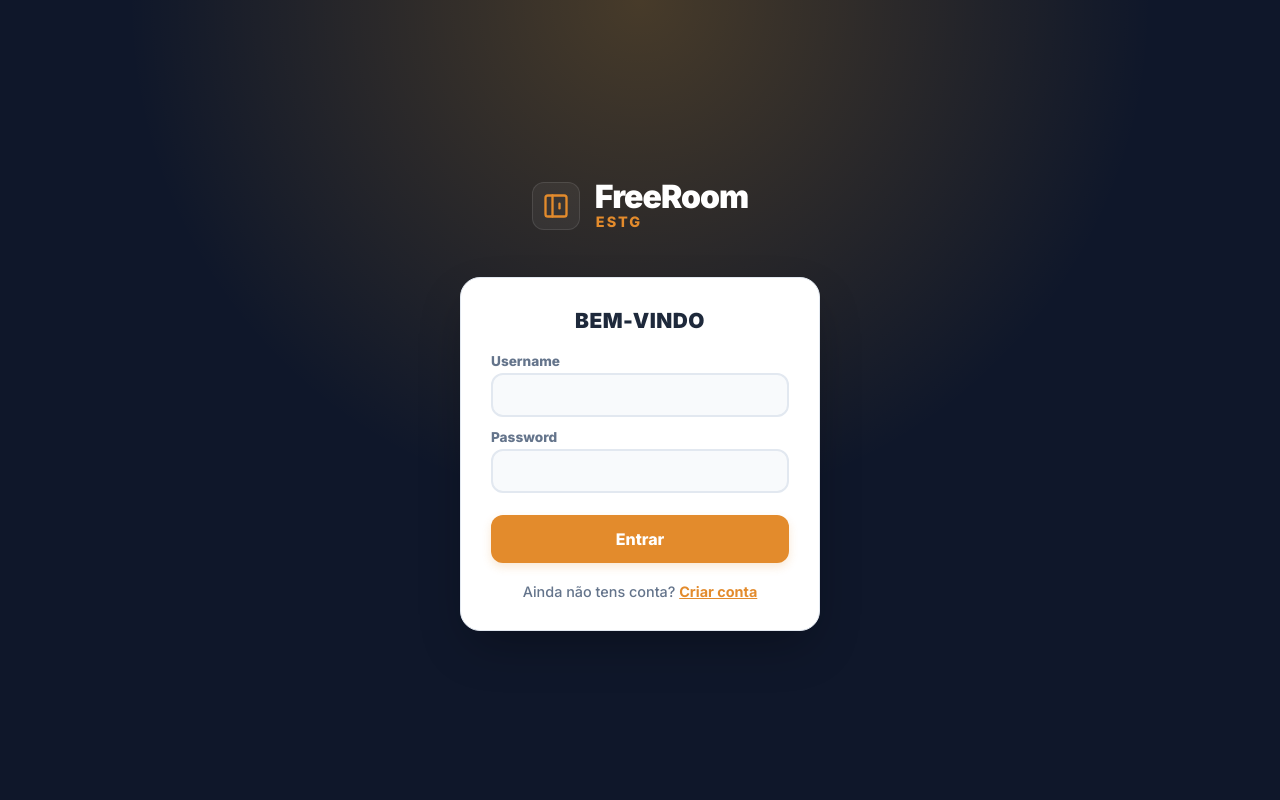
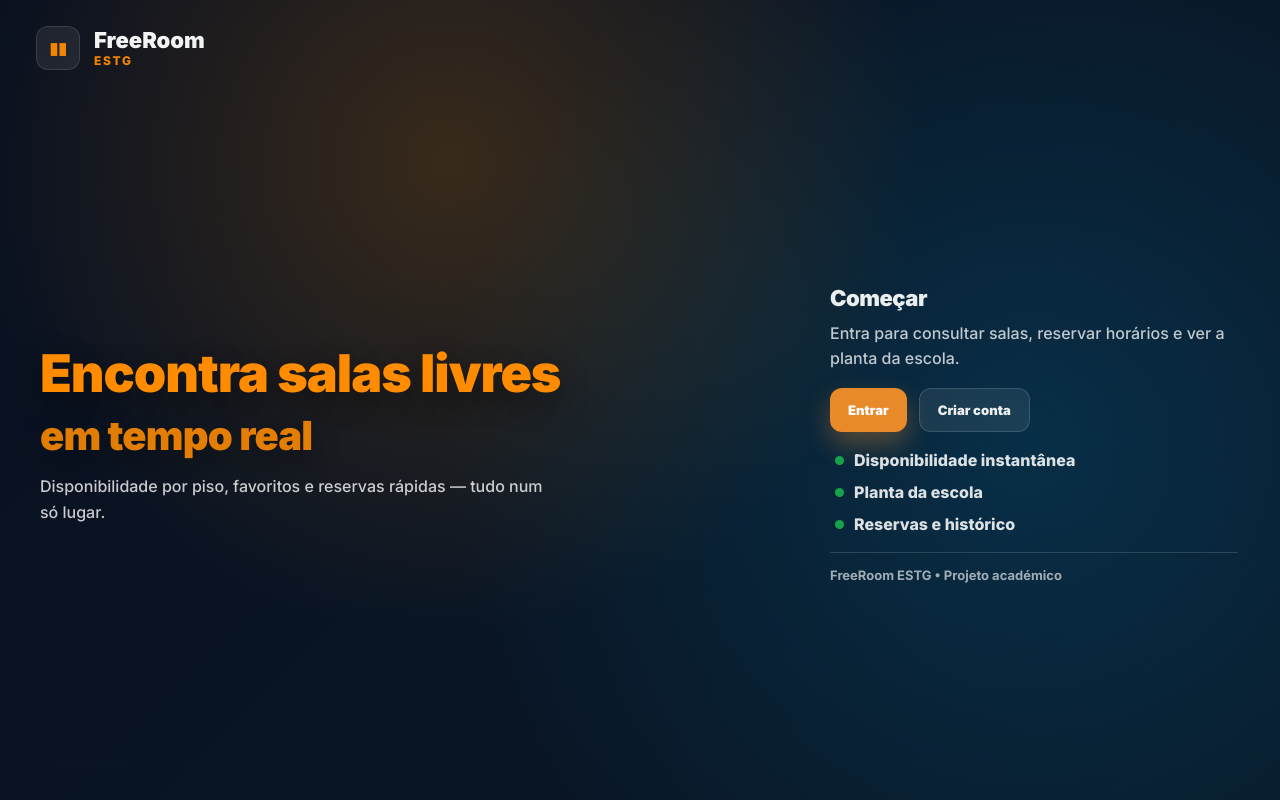
Before and after one commit to pedrogoliv/FreeRoomESTG, a React (Vite) app in the folder frontend/: page / in a window 1280 px wide. Before the commit this address led to /login. Built offline with nearby package versions, Linux system fonts and the light colour scheme; no server answers.

Commit message:
Criação Landing page jsx e css + App.jsx

```diff
--- a/frontend/src/App.jsx
+++ b/frontend/src/App.jsx
@@ -10,6 +10,9 @@ import Mapa from "./pages/Mapa";
 
 // ✅ NOVO: página de histórico
 import HistoricoReservas from "./pages/HistoricoReservas.jsx";
+
+// ✅ NOVO: Landing Page (página inicial antes do login)
+import Landing from "./pages/Landing.jsx";
 
 // ✅ 1. IMPORTAR O PROVIDER
 import { FiltrosProvider } from "./context/FiltrosContext";
@@ -26,18 +29,11 @@ export default function App() {
       <FiltrosProvider>
         <Routes>
           {/* --- ROTAS PÚBLICAS --- */}
+          <Route path="/" element={<Landing />} />
           <Route path="/login" element={<Login />} />
           <Route path="/registar" element={<Registar />} />
 
-          <Route
-            path="/"
-            element={
-              <RotaProtegida>
-                <Dashboard />
-              </RotaProtegida>
-            }
-          />
-
+          {/* --- ROTAS PROTEGIDAS --- */}
           <Route
             path="/dashboard"
             element={
@@ -83,6 +79,7 @@ export default function App() {
               </RotaProtegida>
             }
           />
+
           <Route
             path="/mapa"
             element={
@@ -92,7 +89,15 @@ export default function App() {
             }
           />
 
-          <Route path="*" element={<Navigate to="/login" />} />
+          {/* ✅ se estiver logado e cair numa rota inválida, vai para dashboard; senão, landing */}
+          <Route
+            path="*"
+            element={
+              sessionStorage.getItem("user")
+                ? <Navigate to="/dashboard" replace />
+                : <Navigate to="/" replace />
+            }
+          />
         </Routes>
       </FiltrosProvider>
     </BrowserRouter>
--- /dev/null
+++ b/frontend/src/pages/Landing.css
@@ -0,0 +1,237 @@
+.landing {
+  min-height: 100vh;
+  position: relative;
+  overflow: hidden;
+  color: #fff;
+
+  background: radial-gradient(circle at 35% 20%, rgba(255, 140, 0, 0.22), transparent 45%),
+              radial-gradient(circle at 80% 55%, rgba(0, 180, 255, 0.18), transparent 52%),
+              linear-gradient(135deg, #0b1324, #0a1c2e);
+}
+
+.landing-overlay {
+  position: absolute;
+  inset: 0;
+  background: rgba(0, 0, 0, 0.12);
+  pointer-events: none;
+}
+
+/* Header */
+.landing-header {
+  position: relative;
+  padding: 26px 36px;
+  z-index: 2;
+}
+
+.landing-brand {
+  display: inline-flex;
+  align-items: center;
+  gap: 14px;
+  opacity: 0.95;
+}
+
+.landing-logo {
+  width: 44px;
+  height: 44px;
+  border-radius: 12px;
+  display: grid;
+  place-items: center;
+  font-weight: 900;
+  color: #ff8c00;
+  background: rgba(255,255,255,0.08);
+  border: 1px solid rgba(255,255,255,0.12);
+}
+
+.landing-title {
+  font-weight: 900;
+  font-size: 22px;
+  line-height: 1.1;
+}
+
+.landing-subtitle {
+  font-weight: 800;
+  font-size: 12px;
+  letter-spacing: 0.14em;
+  color: #ff8c00;
+}
+
+/* Layout */
+.landing-main {
+  position: relative;
+  z-index: 2;
+  min-height: calc(100vh - 96px);
+  display: grid;
+  grid-template-columns: 1fr 420px;
+  gap: 26px;
+  padding: 0 36px 28px;
+  align-items: center;
+}
+
+/* ✅ ESQUERDA (igual ao que gostaste) */
+.landing-hero {
+  align-self: center;
+  max-width: 640px;
+  padding: 12px 4px;
+}
+
+.landing-hero h1 {
+  margin: 0;
+  font-size: 52px;
+  font-weight: 950;
+  letter-spacing: -0.02em;
+  color: #ff8c00;
+  text-shadow: 0 10px 30px rgba(0,0,0,0.45);
+}
+
+.landing-hero h2 {
+  margin: 6px 0 14px;
+  font-size: 40px;
+  font-weight: 900;
+  opacity: 0.98;
+  letter-spacing: -0.02em;
+  color: rgba(255, 140, 0, 0.9);
+  text-shadow: 0 10px 30px rgba(0,0,0,0.45);
+}
+
+.landing-hero p {
+  margin: 0;
+  max-width: 520px;
+  line-height: 1.6;
+  font-size: 16px;
+  color: rgba(255,255,255,0.78);
+}
+
+/* ✅ DIREITA CLEAN (sem card) */
+.landing-cta {
+  align-self: center;
+  justify-self: end;
+  width: 420px;
+
+  /* ligeiro destaque sem “caixa” */
+  padding: 10px 6px;
+}
+
+.cta-top h3 {
+  margin: 0 0 10px;
+  font-size: 22px;
+  font-weight: 900;
+  color: rgba(255,255,255,0.92);
+}
+
+.cta-top p {
+  margin: 0 0 18px;
+  line-height: 1.55;
+  color: rgba(255,255,255,0.75);
+}
+
+/* Botões */
+.cta-actions {
+  display: flex;
+  gap: 12px;
+  flex-wrap: wrap;
+  margin-bottom: 18px;
+}
+
+.btn-primary,
+.btn-secondary {
+  text-decoration: none;
+  display: inline-flex;
+  justify-content: center;
+  align-items: center;
+  height: 44px;
+  padding: 0 18px;
+  border-radius: 12px;
+  font-weight: 900;
+  transition: transform 0.12s ease, opacity 0.12s ease;
+}
+
+.btn-primary {
+  background: #e8892a;
+  color: #ffffff;
+  box-shadow: 0 12px 26px rgba(232, 137, 42, 0.35);
+}
+
+.btn-secondary {
+  background: rgba(255,255,255,0.08);
+  color: rgba(255,255,255,0.92);
+  border: 1px solid rgba(255,255,255,0.14);
+}
+
+.btn-primary:hover,
+.btn-secondary:hover {
+  transform: translateY(-1px);
+  opacity: 0.95;
+}
+
+/* Lista */
+.cta-list {
+  list-style: none;
+  padding: 0;
+  margin: 8px 0 0;
+  display: grid;
+  gap: 12px;
+  font-weight: 800;
+}
+
+.cta-list li {
+  display: flex;
+  align-items: center;
+  gap: 10px;
+  color: rgba(255,255,255,0.86);
+}
+
+.dot {
+  width: 9px;
+  height: 9px;
+  border-radius: 999px;
+  background: #16a34a;
+  flex: 0 0 auto;
+}
+
+/* Footer clean */
+.cta-footer {
+  margin-top: 18px;
+  padding-top: 14px;
+  border-top: 1px solid rgba(255,255,255,0.14);
+  font-weight: 700;
+  color: rgba(255,255,255,0.62);
+  font-size: 13px;
+}
+
+/* Responsivo */
+@media (max-width: 980px) {
+  .landing-main {
+    grid-template-columns: 1fr;
+    align-items: start;
+  }
+
+  .landing-cta {
+    width: 100%;
+    justify-self: start;
+    margin-top: 18px;
+  }
+
+  .landing-hero h1 {
+    font-size: 42px;
+  }
+
+  .landing-hero h2 {
+    font-size: 32px;
+  }
+}
+
+@media (max-width: 520px) {
+  .landing-header,
+  .landing-main {
+    padding-left: 18px;
+    padding-right: 18px;
+  }
+
+  .landing-hero h1 {
+    font-size: 36px;
+  }
+
+  .landing-hero h2 {
+    font-size: 28px;
+  }
+}
--- /dev/null
+++ b/frontend/src/pages/Landing.jsx
@@ -0,0 +1,56 @@
+import { Link } from "react-router-dom";
+import "./Landing.css";
+
+export default function Landing() {
+  return (
+    <div className="landing">
+      <div className="landing-overlay" />
+
+      <header className="landing-header">
+        <div className="landing-brand">
+          <div className="landing-logo" aria-hidden="true">▮▮</div>
+          <div>
+            <div className="landing-title">FreeRoom</div>
+            <div className="landing-subtitle">ESTG</div>
+          </div>
+        </div>
+      </header>
+
+      <main className="landing-main">
+        {/* ✅ NÃO MEXER: lado esquerdo */}
+        <section className="landing-hero">
+          <h1>Encontra salas livres</h1>
+          <h2>em tempo real</h2>
+          <p>
+            Disponibilidade por piso, favoritos e reservas rápidas — tudo num só lugar.
+          </p>
+        </section>
+
+        {/* ✅ NOVO: coluna clean sem card */}
+        <aside className="landing-cta" aria-label="Acesso rápido">
+          <div className="cta-top">
+            <h3>Começar</h3>
+            <p>
+              Entra para consultar salas, reservar horários e ver a planta da escola.
+            </p>
+
+            <div className="cta-actions">
+              <Link className="btn-primary" to="/login">Entrar</Link>
+              <Link className="btn-secondary" to="/registar">Criar conta</Link>
+            </div>
+          </div>
+
+          <ul className="cta-list">
+            <li><span className="dot" /> Disponibilidade instantânea</li>
+            <li><span className="dot" /> Planta da escola</li>
+            <li><span className="dot" /> Reservas e histórico</li>
+          </ul>
+
+          <div className="cta-footer">
+            FreeRoom ESTG • Projeto académico
+          </div>
+        </aside>
+      </main>
+    </div>
+  );
+}
```
Lines whose indentation alone changed are shown as unchanged.
